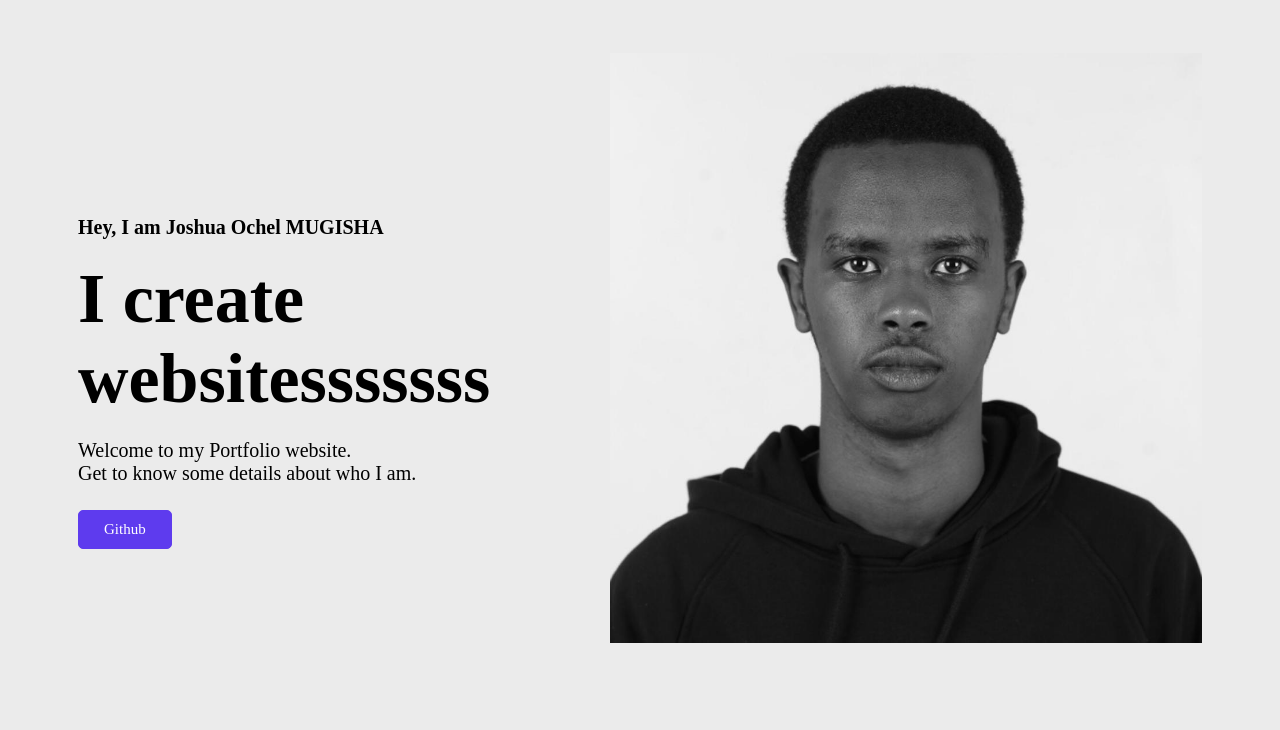
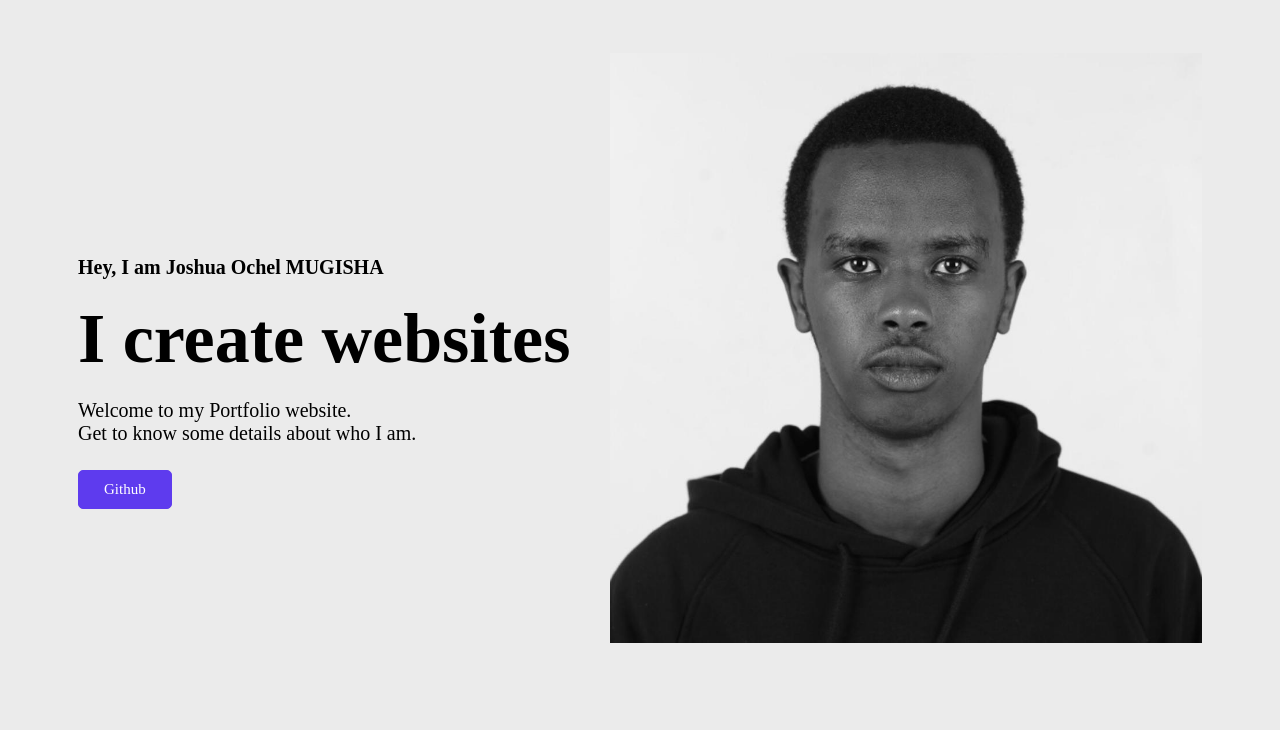
Before and after one commit to Mugisha-Joshua/My-Portfolio, a plain HTML site: page index.html in a window 1280 px wide. Shown: the part 70-800 px from the top of the page. Drawn offline with Linux system fonts and the light colour scheme.

Commit message:
Updated html file again

```diff
--- a/index.html
+++ b/index.html
@@ -34,7 +34,7 @@
     <section id="home">
       <div class="paragraph">
         <h1>Hey, I am Joshua Ochel MUGISHA</h1>
-        <h5>I create websitesssssss<br /></h5>
+        <h5>I create websites<br /></h5>
         <p>
           Welcome to my Portfolio website.
           <br />Get to know some details about who I am.
```
